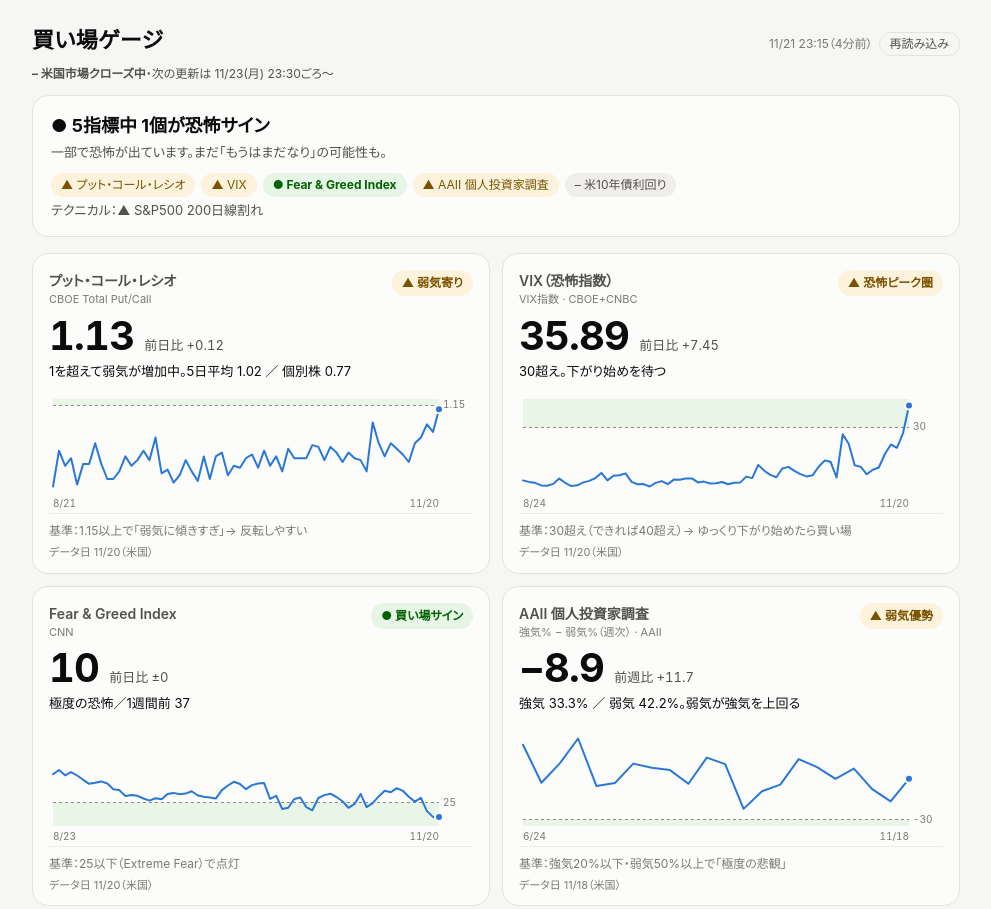
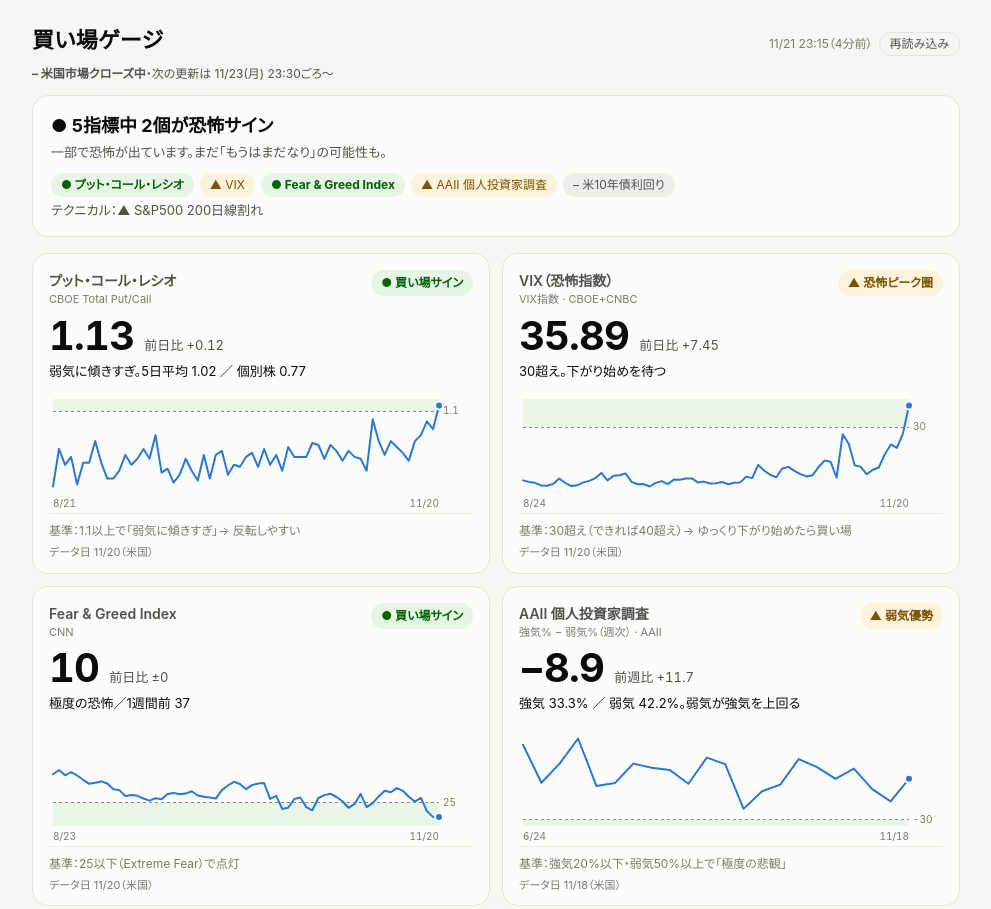
Before and after one commit to cooltak/market-gauge, a plain HTML site: page index.html in a window 1280 px wide. Shown: the top 909 px of the page, without its empty margins (144-1135 px from the left). Drawn offline with Linux system fonts and the light colour scheme.

Commit message:
プット・コール・レシオの買い場サインを1.15以上→1.1以上に変更
Co-Authored-By: Claude Opus 5.5 <noreply@anthropic.com>
Claude-Session: https://claude.ai/code/session_0191NjqSA7ArTQugLsYrFpiZ

```diff
--- a/index.html
+++ b/index.html
@@ -144,7 +144,7 @@ h1 { font-size: 22px; margin: 0; white-space: nowrap; flex-shrink: 0; letter-spa
   <details class="howto">
     <summary>判定ルールと使い方</summary>
     <ul>
-      <li><b>プットコールレシオ</b>：1.15以上で「弱気に傾きすぎ」＝反転しやすい（CBOE Total）。</li>
+      <li><b>プットコールレシオ</b>：1.1以上で「弱気に傾きすぎ」＝反転しやすい（CBOE Total）。</li>
       <li><b>VIX</b>：20台はまだ恐怖不足。30超え（できれば40超え）まで上がり、そこから下がり始めたら買い場サイン。</li>
       <li><b>Fear &amp; Greed</b>：25以下（Extreme Fear）で点灯。</li>
       <li><b>米10年債利回り</b>（FREDの場合は1営業日遅れ）：約1ヶ月（20営業日）で0.30%以上低下したら「急低下」で点灯。</li>
@@ -176,14 +176,14 @@ const FG_LABEL = {
 const INDICATORS = [
   {
     key: 'putCall', name: 'プット・コール・レシオ', sub: 'CBOE Total Put/Call', digits: 2,
-    threshold: 1.15, zone: 'above',
-    rule: '1.15以上で「弱気に傾きすぎ」→ 反転しやすい',
+    threshold: 1.1, zone: 'above',
+    rule: '1.1以上で「弱気に傾きすぎ」→ 反転しやすい',
     judge(s) {
       const v = last(s).v
       const avg5 = s.slice(-5).reduce((a, p) => a + p.v, 0) / Math.min(5, s.length)
       const eq = last(s).equity
       const extra = `5日平均 ${fmt(avg5)}${eq != null ? ` ／ 個別株 ${fmt(eq)}` : ''}`
-      if (v >= 1.15) return { level: 'on', label: '買い場サイン', note: `弱気に傾きすぎ。${extra}` }
+      if (v >= 1.1) return { level: 'on', label: '買い場サイン', note: `弱気に傾きすぎ。${extra}` }
       if (v >= 1.0 || avg5 >= 1.0) return { level: 'watch', label: '弱気寄り', note: `1を超えて弱気が増加中。${extra}` }
       return { level: 'calm', label: '平常', note: `まだ楽観寄り。${extra}` }
     },
```
Also changed, not shown: 1 other file.
